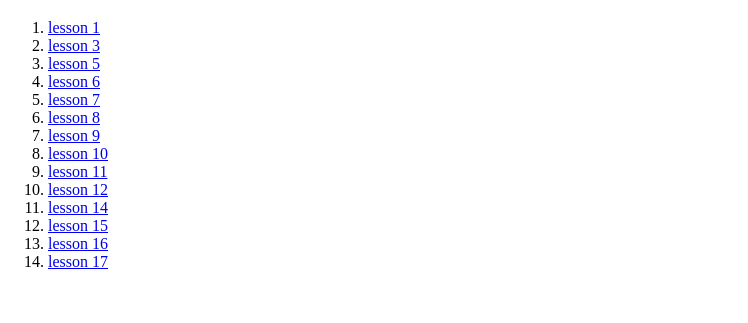
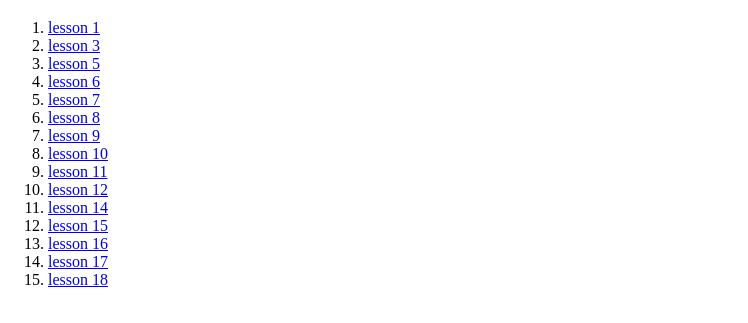
Before and after one commit to Valeriameuf/Js, a plain HTML site: page index.html in a window 1280 px wide. Shown: the part 61-384 px from the top of the page, without its empty margins (0-748 px from the left). Drawn offline with Linux system fonts and the light colour scheme; files that its build step writes are made by us from their sources; files whose address does not match are found by name.

Commit message:
Update index.html

```diff
--- a/index.html
+++ b/index.html
@@ -54,6 +54,9 @@
           <li>
             <a href="./lesson_17/index.html">lesson 17</a>
         </li>
+           <li>
+            <a href="./lesson_18/index.html">lesson 18</a>
+        </li>
     </ol>
 </body>
 
```
